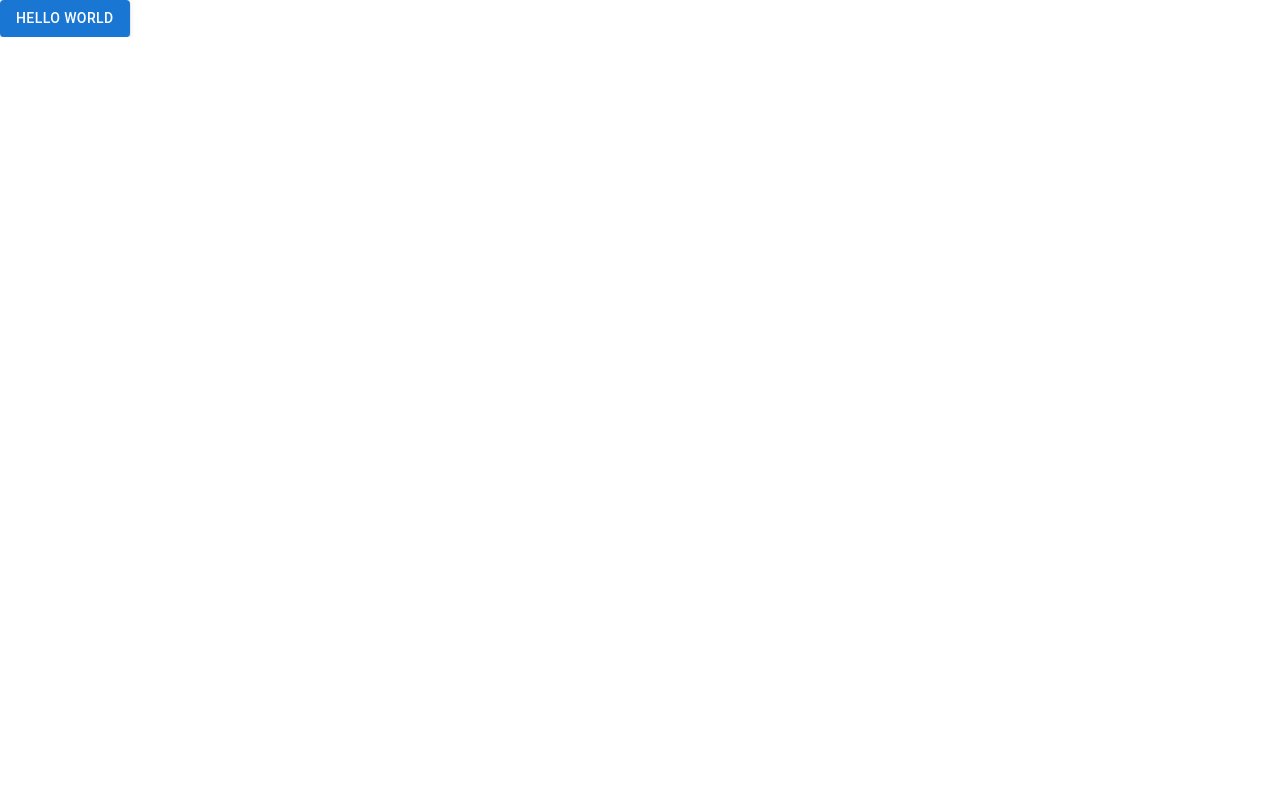
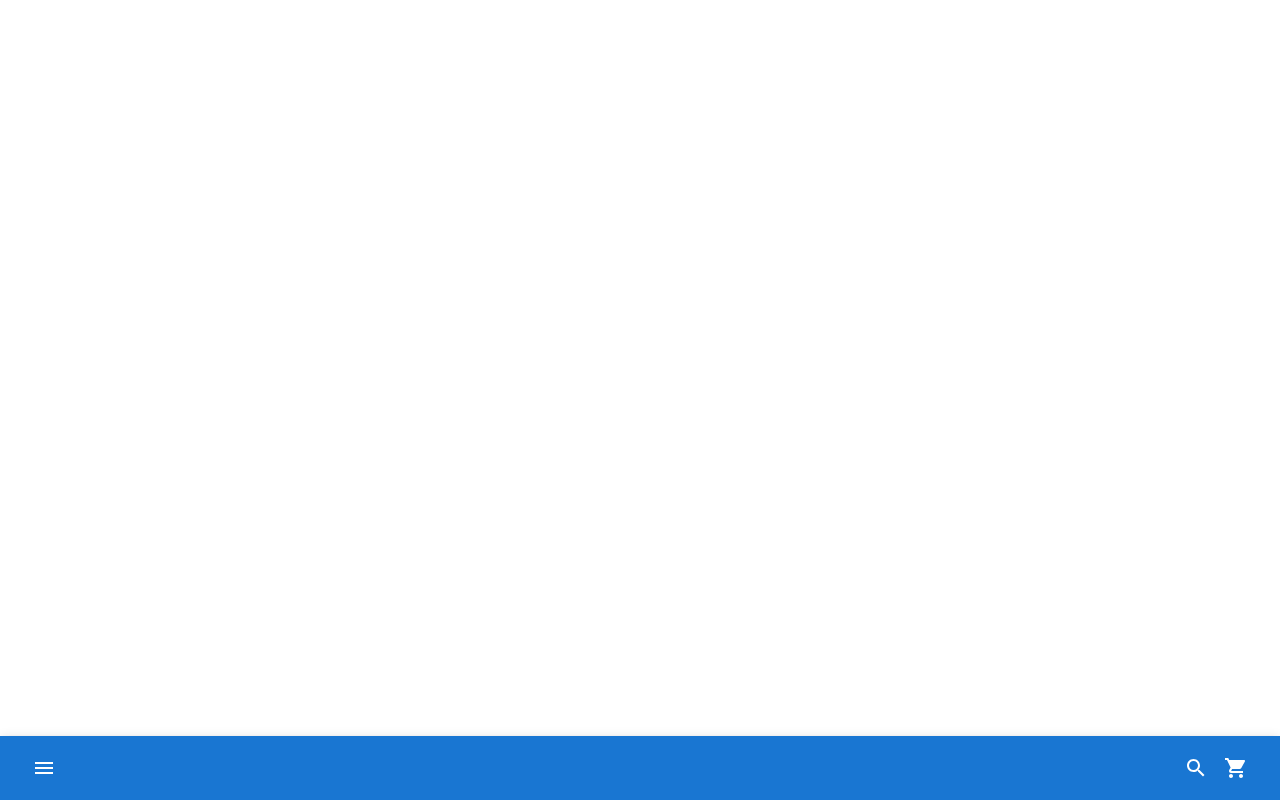
Before and after one commit to DanielCEvans/MealPlanner.UI.Next.js, a Next.js app: page / in a window 1280 px wide. Built offline with nearby package versions, Linux system fonts and the light colour scheme.

Commit message:
feat: add bottom navbar

```diff
--- a/src/app/page.tsx
+++ b/src/app/page.tsx
@@ -1,11 +1,33 @@
 'use-client'
 
-import { Button } from "@mui/material"
+import * as React from 'react';
+import AppBar from '@mui/material/AppBar';
+import Box from '@mui/material/Box';
+import CssBaseline from '@mui/material/CssBaseline';
+import Toolbar from '@mui/material/Toolbar';
+import IconButton from '@mui/material/IconButton';
+import MenuIcon from '@mui/icons-material/Menu';
+import SearchIcon from '@mui/icons-material/Search';
+import ShoppingCartIcon from '@mui/icons-material/ShoppingCart';
 
-export default function Home(){
-    return (
-        <div>
-            <Button variant="contained">Hello World</Button>
-        </div>
-    )
+export default function BottomAppBar() {
+  return (
+    <React.Fragment>
+      <CssBaseline />
+      <AppBar position="fixed" color="primary" sx={{ top: 'auto', bottom: 0 }}>
+        <Toolbar>
+          <IconButton color="inherit" aria-label="open drawer">
+            <MenuIcon />
+          </IconButton>
+          <Box sx={{ flexGrow: 1 }} />
+          <IconButton color="inherit">
+            <SearchIcon />
+          </IconButton>
+          <IconButton color="inherit">
+            <ShoppingCartIcon />
+          </IconButton>
+        </Toolbar>
+      </AppBar>
+    </React.Fragment>
+  );
 }
```
